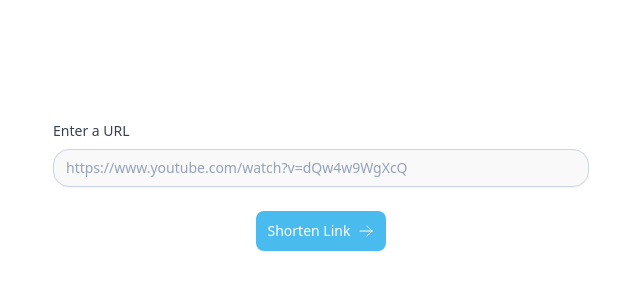
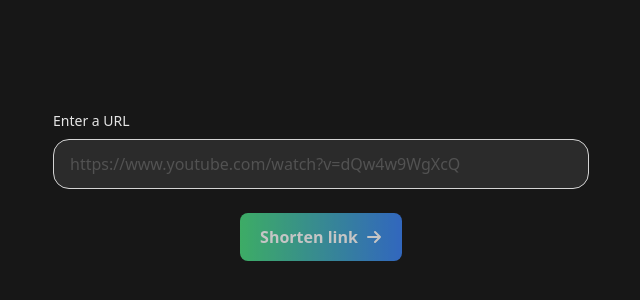
Before and after one commit to chinmaykunkikar/url-shortner, a React app in the folder ui/: page / in a window 1280 px wide. Shown: the part 216-516 px from the top of the page, without its empty margins (319-959 px from the left). Built offline with nearby package versions, Linux system fonts and the light colour scheme; the HTML template or start-up script is replaced by a standard one.

Commit message:
App: Theme change

```diff
--- a/ui/src/App.tsx
+++ b/ui/src/App.tsx
@@ -2,7 +2,7 @@ import URLShortnerForm from "./components/URLShortnerForm";
 
 function App() {
   return (
-    <div className='flex h-screen w-screen flex-col items-center justify-center'>
+    <div className='flex h-screen w-screen flex-col items-center justify-center bg-neutral-900'>
       <URLShortnerForm />
     </div>
   );
--- a/ui/src/components/Button.tsx
+++ b/ui/src/components/Button.tsx
@@ -11,9 +11,10 @@ export default function Button(props: ButtonProps) {
       {...props}
       type='submit'
       disabled={disabled}
-      className='inline-flex items-center rounded-lg bg-sky-500 py-2 px-3 text-center text-sm
-          font-medium text-white hover:bg-sky-700 focus:outline-none focus:ring-4 focus:ring-sky-300
-          disabled:cursor-not-allowed disabled:opacity-75 disabled:hover:bg-gray-500'>
+      className='inline-flex items-center rounded-lg bg-gradient-to-r from-green-400
+      to-blue-500 py-3 px-5 text-center font-bold text-white
+    hover:from-pink-500 hover:to-yellow-500 focus:outline-none focus:ring-4 focus:ring-sky-300
+      disabled:cursor-not-allowed disabled:opacity-75 disabled:hover:bg-gray-500'>
       {btnText} {btnIcon}
     </button>
   );
--- a/ui/src/components/Input.tsx
+++ b/ui/src/components/Input.tsx
@@ -10,23 +10,29 @@ type InputProps = {
 };
 
 const Input = forwardRef<HTMLInputElement, InputProps>((props, ref) => {
-  const { inputid: inputId, label, type, placeholder, inputicon: inputIcon, onChangeHandler } =
-    props;
+  const {
+    inputid: inputId,
+    label,
+    type,
+    placeholder,
+    inputicon: inputIcon,
+    onChangeHandler,
+  } = props;
 
   return (
     <>
       <label
-        className='mb-1 self-start text-sm font-medium leading-7 text-gray-700'
+        className='mb-1 self-start text-sm font-medium leading-7 text-neutral-200'
         htmlFor={inputId}>
         {label}
       </label>
-      <div className='relative flex w-full items-center text-gray-400'>
+      <div className='relative flex w-full items-center'>
         <input
           ref={ref}
           {...props}
-          className='w-full rounded-2xl border border-slate-300 bg-gray-100 bg-opacity-50 px-3 py-2 pr-8
-          text-sm placeholder-slate-400 shadow-sm invalid:border-rose-500 invalid:text-rose-600
-          focus:border-sky-500 focus:bg-white focus:outline-none focus:ring-1
+          className='w-full rounded-2xl border border-neutral-300 bg-neutral-700 bg-opacity-50 py-3 pl-4
+          pr-8 text-neutral-100 placeholder-neutral-600 caret-neutral-50
+          invalid:border-rose-500 focus:border-sky-500 focus:bg-neutral-900 focus:outline-none focus:ring-1
           focus:ring-sky-500 focus:invalid:border-rose-500 focus:invalid:ring-rose-500'
           id={inputId}
           type={type}
--- a/ui/src/components/Output.tsx
+++ b/ui/src/components/Output.tsx
@@ -15,14 +15,16 @@ export default function Output(props: OutputProps) {
   }
 
   return (
-    <div className='m-5 flex rounded p-5 outline outline-1 outline-gray-500'>
-      <a
-        className='text-xl text-pink-500 decoration-sky-500/60 decoration-2 hover:underline'
-        href={FULL_URL}>
-        {FULL_URL}
+    <div className='my-10 flex rounded-xl p-6 outline outline-1 outline-neutral-200'>
+      <a className='flex text-xl' href={FULL_URL}>
+        <p className='text-neutral-200'>{`${endpoint}/`}</p>
+        <p className='bg-gradient-to-r from-pink-400 to-yellow-300 bg-clip-text font-bold text-transparent'>
+          {shortId}
+        </p>
       </a>
+
       <ClipboardDocumentIcon
-        className='ml-2 h-6 w-6 cursor-pointer stroke-gray-400 hover:stroke-sky-400'
+        className='ml-4 h-6 w-6 cursor-pointer stroke-neutral-300 hover:stroke-sky-400'
         title='Copy to clipboard'
         onClick={copyToClipboard}
       />
--- a/ui/src/components/URLShortnerForm.tsx
+++ b/ui/src/components/URLShortnerForm.tsx
@@ -26,6 +26,7 @@ export default function URLShortnerForm() {
   const handleReset = (event: any) => {
     event.preventDefault();
     setDestination("");
+    setShortId("")
     if (inputFieldRef.current) inputFieldRef.current.value = "";
   };
 
@@ -46,7 +47,7 @@ export default function URLShortnerForm() {
               onClick={handleReset}
               className={clsx(
                 destination
-                  ? "absolute right-2 h-5 w-5 stroke-[3px] hover:stroke-red-500"
+                  ? "absolute right-2 h-5 w-5 cursor-pointer stroke-neutral-50 stroke-[3px] hover:stroke-red-500"
                   : "hidden"
               )}
             />
@@ -55,11 +56,11 @@ export default function URLShortnerForm() {
         <br />
         <Button
           disabled={!destination}
-          btntext={"Shorten Link"}
-          btnicon={<ArrowRightIcon className='h-6 w-6 pl-2' />}
+          btntext={"Shorten link"}
+          btnicon={<ArrowRightIcon className='h-6 w-6 pl-2 stroke-[3px]' />}
         />
         {shortId ? (
-          <Output endpoint={SERVER_ENDPOINT} shortId={`thisui`} />
+          <Output endpoint={SERVER_ENDPOINT} shortId={shortId} />
         ) : null}
       </form>
     </div>
```
